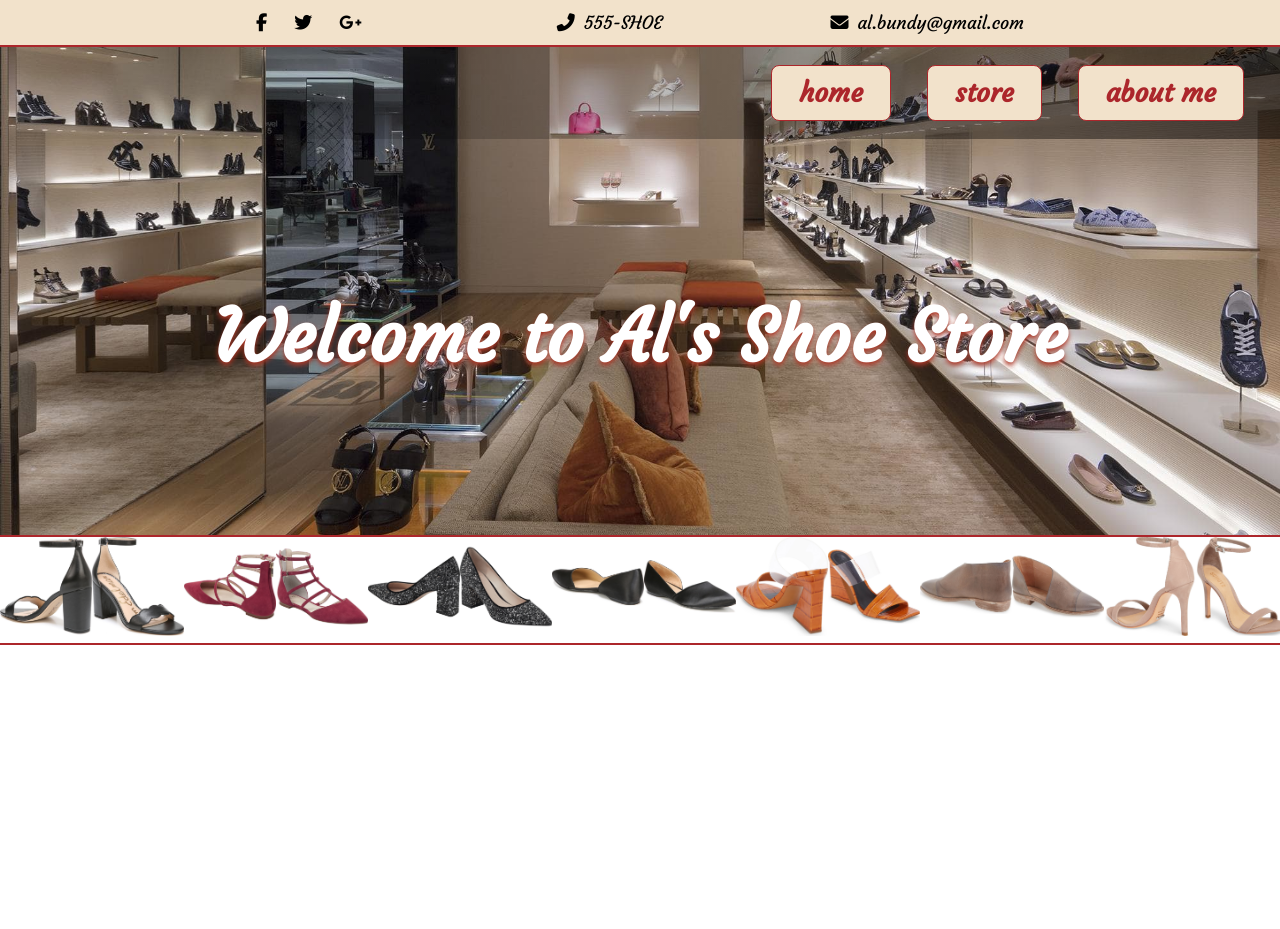
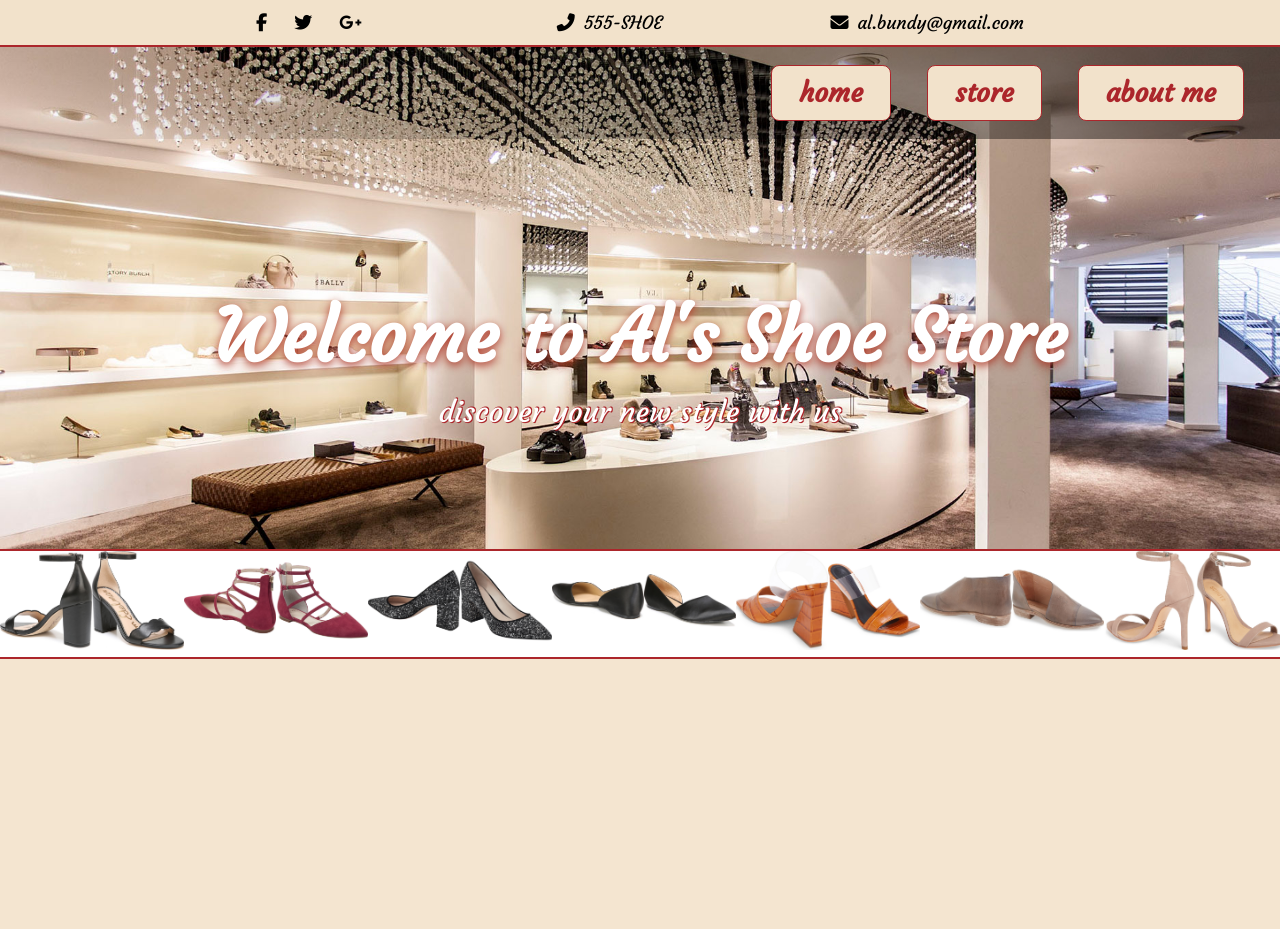
Before and after one commit to NikolaKasabov/softuni-css-advanced-project, a Jekyll site: the page built from index.html, in a window 1280 px wide. Built offline with Jekyll 4.4.1, drawn with Linux system fonts in a browser that asks for light colours; nearby versions of some CDN libraries; before the commit the page ends 900 px from its top, so only the background shows below that.

Commit message:
color changes

```diff
--- a/_includes/header-top.html
+++ b/_includes/header-top.html
@@ -1,3 +1,4 @@
+<section class="top">
   <div class="icons">
     <a href="#"><i class="fab fa-facebook-f"></i></a>
     <a href="#"><i class="fab fa-twitter"></i></a>
@@ -13,3 +14,4 @@
     <p><i class="fas fa-envelope"></i></p>
     <p>al.bundy@gmail.com</p>
   </div>
+</section>
--- a/css/style.css
+++ b/css/style.css
@@ -1,19 +1,6 @@
-@import url("https://fonts.googleapis.com/css?family=Courgette&display=swap");
 @import url("./reset.css");
-/* @import url("./typography.css"); */
+@import url("./typography.css");
 @import url("./carousel.css");
-
-html {
-  font: 12px/1.5 Courgette, sans-serif;
-}
-
-li {
-  list-style: none outside;
-}
-
-a {
-  text-decoration: none;
-}
 
 #main-nav-toggle {
   display: none;
@@ -25,6 +12,7 @@ header .top {
   display: flex;
   justify-content: space-between;
   background-color: #f2e2cb;
+  /* background-color: #F1E4D4; */
   border-bottom: 2px solid #ac262b;
 }
 
@@ -50,7 +38,8 @@ header .bottom {
   display: flex;
   flex-direction: column;
   align-items: center;
-  background: url("../images/header-bottom.jpg") center / cover no-repeat;
+  /* background: url("../images/header-bottom.jpg") center / cover no-repeat; */
+  background: url("../images/home-main2.jpg") center / cover no-repeat;
 }
 
 /* nav start */
@@ -110,10 +99,28 @@ header .bottom a:hover {
 /* nav end */
 
 header .bottom h1 {
-  padding: 2em 0;
+  /* padding: 2em 0; */
+  padding-top: 2em;
   font-size: 3em;
   color: #fff;
   text-align: center;
-  text-shadow: 0 3px 5px rgba(172, 55, 38, 1);
+  text-shadow: 0 3px 10px rgba(172, 55, 38, 1);
+  /* text-shadow: 0 3px 10px rgb(248, 60, 31); */
+}
+
+header .bottom .slogan {
+  padding-bottom: 4em;
+  font-size: 1.6em;
+  color: #fff;
+  text-shadow:
+   1px -1px 0 #ac262b,
+    /* 1px -1px 0 #ac262b, */
+    /* -1px 1px 0 #ac262b, */
+     1px 1px 0 #ac262b;
 }
 /* header end */
+
+main {
+  height: 30vh;
+  background-color: #f4e5d0;
+}
--- a/css/typography.css
+++ b/css/typography.css
@@ -1,6 +1,14 @@
-/* @import url("https://fonts.googleapis.com/css?family=PT+Sans:400,700|PT+Serif:400,700&display=swap");
+@import url("https://fonts.googleapis.com/css?family=PT+Sans:400,700|PT+Serif:400,700&display=swap");
 @import url("https://fonts.googleapis.com/css?family=Courgette&display=swap");
 
 html {
   font: 12px/1.5 Courgette, sans-serif;
-} */
+}
+
+li {
+  list-style: none outside;
+}
+
+a {
+  text-decoration: none;
+}
--- a/index.html
+++ b/index.html
@@ -8,17 +8,20 @@ layout: home-layout
 <div class="site">
   <input type="checkbox" name="main-nav-toggle" id="main-nav-toggle">
   <header>
-    <section class="top">
-      {% include header-top.html %}
-    </section>
+    {% include header-top.html %}
 
     <section class="bottom">
       {% include navigation.html %}
       <h1>Welcome to Al's Shoe Store</h1>
+      <p class="slogan">discover your new style with us</p>
     </section>
   </header>
 
   {% include carousel.html %}
+
+  <main>
+
+  </main>
 </div>
 
 {% include carousel-js.html %}
```
Also changed, not shown: images/home-main.jpg (added), images/home-main2.jpg (added). Lines whose indentation alone changed are shown as unchanged.
